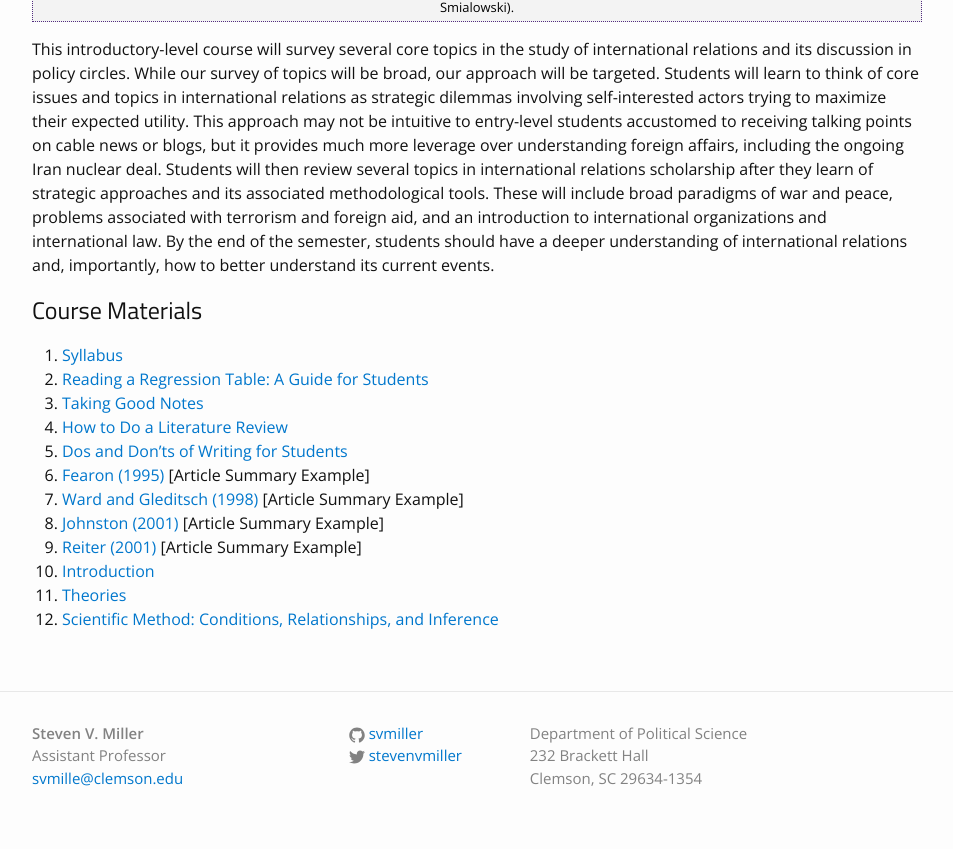
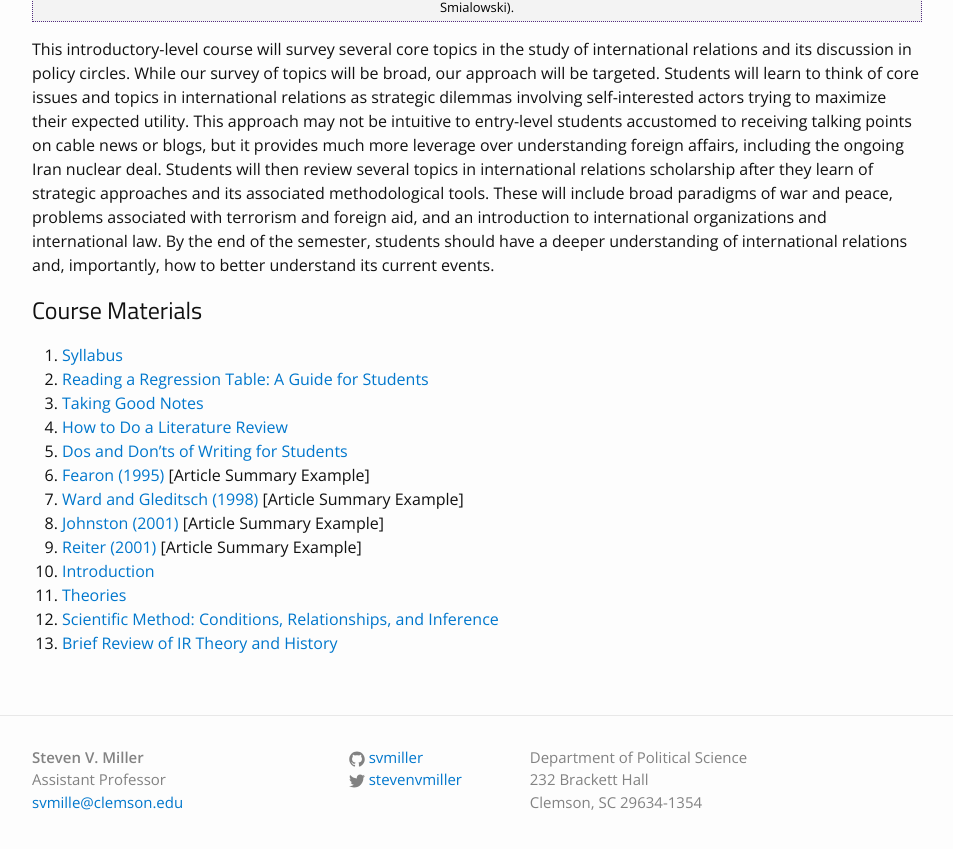
Before and after one commit to svmiller/svmiller.github.io, a Jekyll site: the page built from teaching/posc-1020.md, in a window 1280 px wide, cut to the strip 481-1354 px from the top of the page. Shown: the top 849 px of the strip, without its empty margins (163-1116 px from the left). Built offline with Jekyll 4.4.1, drawn with Linux system fonts in a browser that asks for light colours.

Commit message:
update course pages  09.01.2015

```diff
--- a/teaching/posc-1020.md
+++ b/teaching/posc-1020.md
@@ -22,3 +22,4 @@ This introductory-level course will survey several core topics in the study of i
 10. [Introduction](https://www.dropbox.com/s/ygocpkkardx11d4/posc1020-lecture-introduction.pdf?dl=0)
 11. [Theories](https://www.dropbox.com/s/aiuw0nu8x1cuztt/posc1020-lecture-theories.pdf?dl=0)
 12. [Scientific Method: Conditions, Relationships, and Inference](https://www.dropbox.com/s/807igfewh3ktqyi/posc1020-lecture-scientific-method-inference.pdf?dl=0)
+13. [Brief Review of IR Theory and History](https://www.dropbox.com/s/y7edvrwjp875jt7/posc1020-lecture-ir-theory-history.pdf?dl=0)
```
Also changed, not shown: teaching/posc-3410.md (+1 -0 lines).
